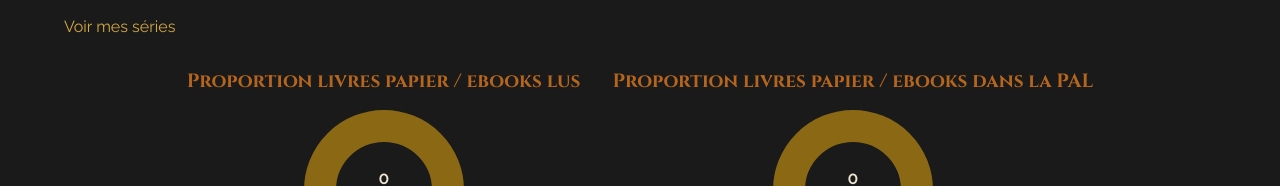
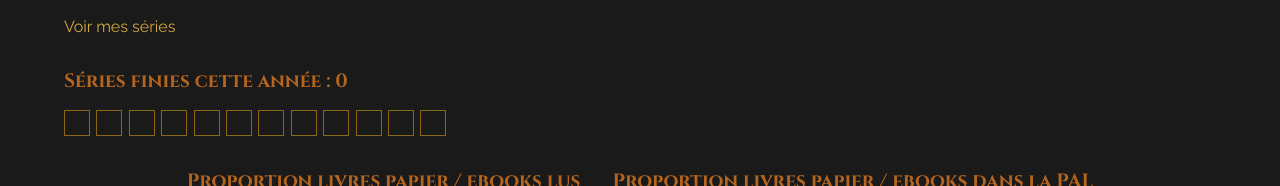
Before and after one commit to CelineWau/SuiviDeSeriesFront, an Angular app: page /accueil in a window 1280 px wide. Shown: the part 199-385 px from the top of the page. Built offline with nearby package versions, Linux system fonts and the light colour scheme; no server answers.

Commit message:
Ajout dateFin sur Serie (automatisation) + endpoint compteurSerieParAnnee + affichage cases progression page d'accueil

```diff
--- a/src/app/home/home.css
+++ b/src/app/home/home.css
@@ -13,7 +13,7 @@
     min-width: 300px;
 }
 
-.section-pal h2, .camembert h2 {
+.section-pal h2, .camembert h2, .conteneur-cases-defi h2 {
     margin-top: 0;
     margin-bottom: 1rem;
     padding: 0;
@@ -118,3 +118,26 @@
 .pastille-papier {
     background-color: var(--couleur-bronze);
 }
+
+/* JAUGE SERIES FINIES PAR ANNEE*/
+.conteneur-cases-defi {
+    margin-top: 2rem;
+}
+
+.cases-defi {
+    display: flex;
+    gap: 0.4rem;
+    flex-wrap: wrap;
+}
+
+.cases-defi span {
+    width: 24px;
+    height: 24px;
+    border: 1px solid var(--couleur-bronze);
+    display: inline-block;
+}
+
+.cases-defi span.remplie {
+    background-color: var(--couleur-emeraude);
+    border-color: var(--couleur-emeraude);
+}
--- a/src/app/home/home.html
+++ b/src/app/home/home.html
@@ -2,6 +2,15 @@
   <h1>Bonjour Céline</h1>
   <p>Tu as {{ series.filter((s) => s.statutSerie === 'EN_COURS').length }} séries en cours</p>
   <a routerLink="/series">Voir mes séries</a>
+
+  <div class="conteneur-cases-defi">
+    <h2>Séries finies cette année : {{ compteurSerieParAnnee }}</h2>
+    <div class="cases-defi">
+      @for (estRemplie of getCasesDefi(); track $index) {
+        <span [class.remplie]="estRemplie"></span>
+      }
+    </div>
+  </div>
 
   <div class="conteneur-camemberts">
     <div class="camembert">
--- a/src/app/home/home.ts
+++ b/src/app/home/home.ts
@@ -19,6 +19,7 @@ export class Home implements OnInit{
   repartitionFormat: RepartitionFormat = { luEbook: 0, luPapier: 0, palEbook: 0, palPapier: 0 };
   longueurArcLuEbook: number = 0;
   longueurArcPalEbook: number = 0;
+  compteurSerieParAnnee: number = 0;
 
   constructor(private serieService: Serie, private livreService : Livre, private cdr: ChangeDetectorRef){}
 
@@ -27,6 +28,7 @@ export class Home implements OnInit{
     this.chargerSeriesPresqueFinies();
     this.chargerSeriesAvecLivresAAcheter();
     this.chargerCalculRepartitionFormat();
+    this.chargerCompteurSeriesParAnnee();
   }
 
   chargerSerie():void {
@@ -65,4 +67,15 @@ export class Home implements OnInit{
       this.cdr.detectChanges();
     })
   }
+
+  chargerCompteurSeriesParAnnee(): void {
+    this.serieService.getCompteurSerieParAnnee().subscribe(data => {
+      this.compteurSerieParAnnee = data;
+      this.cdr.detectChanges();
+    })
+  }
+
+  getCasesDefi(): boolean[] {
+    return Array.from({length:12}, (_,i) => i < this.compteurSerieParAnnee);
+  }
 }
--- a/src/app/services/serie.ts
+++ b/src/app/services/serie.ts
@@ -23,6 +23,10 @@ export class Serie {
     return this.http.get<any[]>(`${this.apiUrl}/seriesAvecLivresAAcheter`);
   }
 
+  getCompteurSerieParAnnee(): Observable<number> {
+    return this.http.get<number>(`${this.apiUrl}/compteurSerieParAnnee`);
+  }
+
   creerSerie(serieData:any): Observable<any> {
     return this.http.post<any>(this.apiUrl, serieData);
   }
```
